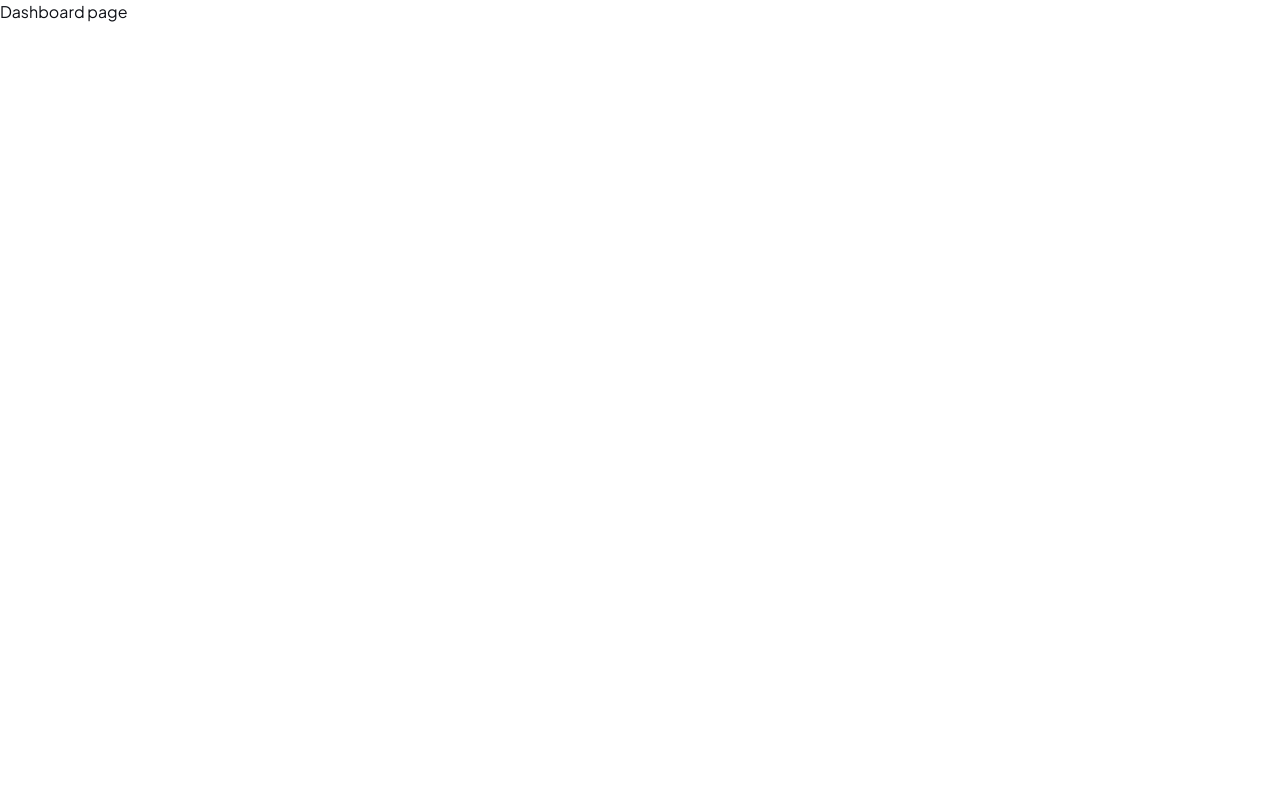
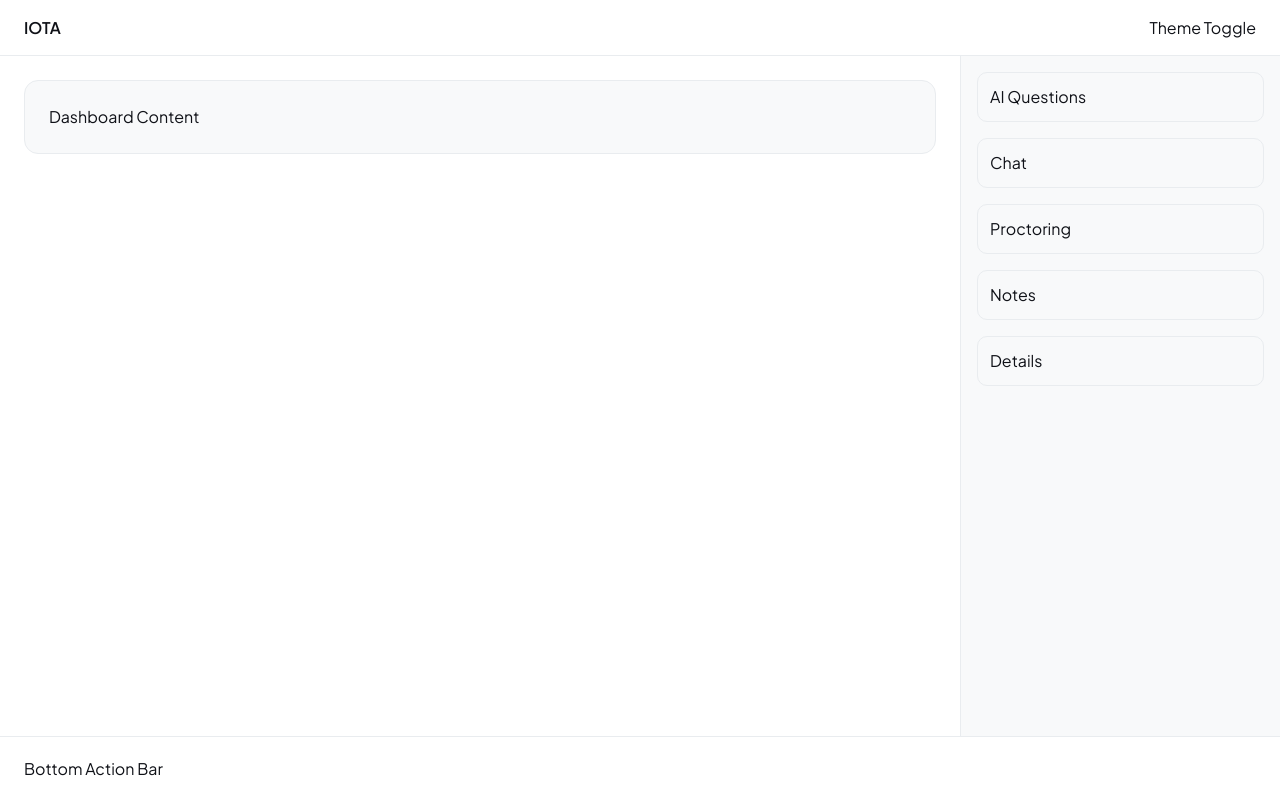
Before and after one commit to rajnathprasad/IOTA, a Next.js app: page /dashboard in a window 1280 px wide. Built offline with nearby package versions, Linux system fonts and the light colour scheme.

Commit message:
Create dashboard shell layout

```diff
--- a/app/(protected)/dashboard/page.tsx
+++ b/app/(protected)/dashboard/page.tsx
@@ -1,3 +1,11 @@
-export default function Dashboard(){
-    return <h1>Dashboard page</h1>
+import { AppShell } from "@/components/layout/AppShell";
+
+export default function DashboardPage() {
+  return (
+    <AppShell>
+      <div className="rounded-xl border border-border bg-card p-6">
+        Dashboard Content
+      </div>
+    </AppShell>
+  );
 }
--- a/components/layout/AppShell.tsx
+++ b/components/layout/AppShell.tsx
@@ -1,3 +1,29 @@
-export function AppShell() {
-  return <div>AppShell</div>;
+import { ReactNode } from "react";
+import { TopBar } from "./TopBar";
+import { RightPanel } from "./RightPanel";
+import { BottomBar } from "./BottomBar";
+
+interface AppShellProps {
+  children: ReactNode;
 }
+
+export function AppShell({ children }: AppShellProps) {
+  return (
+    <div className="grid min-h-screen grid-rows-[56px_1fr_64px] bg-background text-foreground">
+      {/* Top Bar */}
+      <TopBar />
+
+      {/* Main Content + Right Panel */}
+      <main className="grid grid-cols-[1fr_320px] overflow-hidden">
+        <section className="overflow-auto p-6">
+          {children}
+        </section>
+
+        <RightPanel />
+      </main>
+
+      {/* Bottom Bar */}
+      <BottomBar />
+    </div>
+  );
+}
--- a/components/layout/BottomBar.tsx
+++ b/components/layout/BottomBar.tsx
@@ -1,3 +1,7 @@
 export function BottomBar() {
-  return <div>BottomBar</div>;
+  return (
+    <footer className="flex items-center border-t border-border px-6">
+      Bottom Action Bar
+    </footer>
+  );
 }
--- a/components/layout/RightPanel.tsx
+++ b/components/layout/RightPanel.tsx
@@ -1,3 +1,27 @@
 export function RightPanel() {
-  return <div>RightPanel</div>;
+  return (
+    <aside className="border-l border-border bg-card p-4">
+      <div className="space-y-4">
+        <div className="rounded-lg border border-border p-3">
+          AI Questions
+        </div>
+
+        <div className="rounded-lg border border-border p-3">
+          Chat
+        </div>
+
+        <div className="rounded-lg border border-border p-3">
+          Proctoring
+        </div>
+
+        <div className="rounded-lg border border-border p-3">
+          Notes
+        </div>
+
+        <div className="rounded-lg border border-border p-3">
+          Details
+        </div>
+      </div>
+    </aside>
+  );
 }
--- a/components/layout/TopBar.tsx
+++ b/components/layout/TopBar.tsx
@@ -1,3 +1,11 @@
 export function TopBar() {
-  return <div>TopBar</div>;
+  return (
+    <header className="flex items-center justify-between border-b border-border px-6">
+      <h1 className="font-semibold">IOTA</h1>
+
+      <div>
+        Theme Toggle
+      </div>
+    </header>
+  );
 }
```
